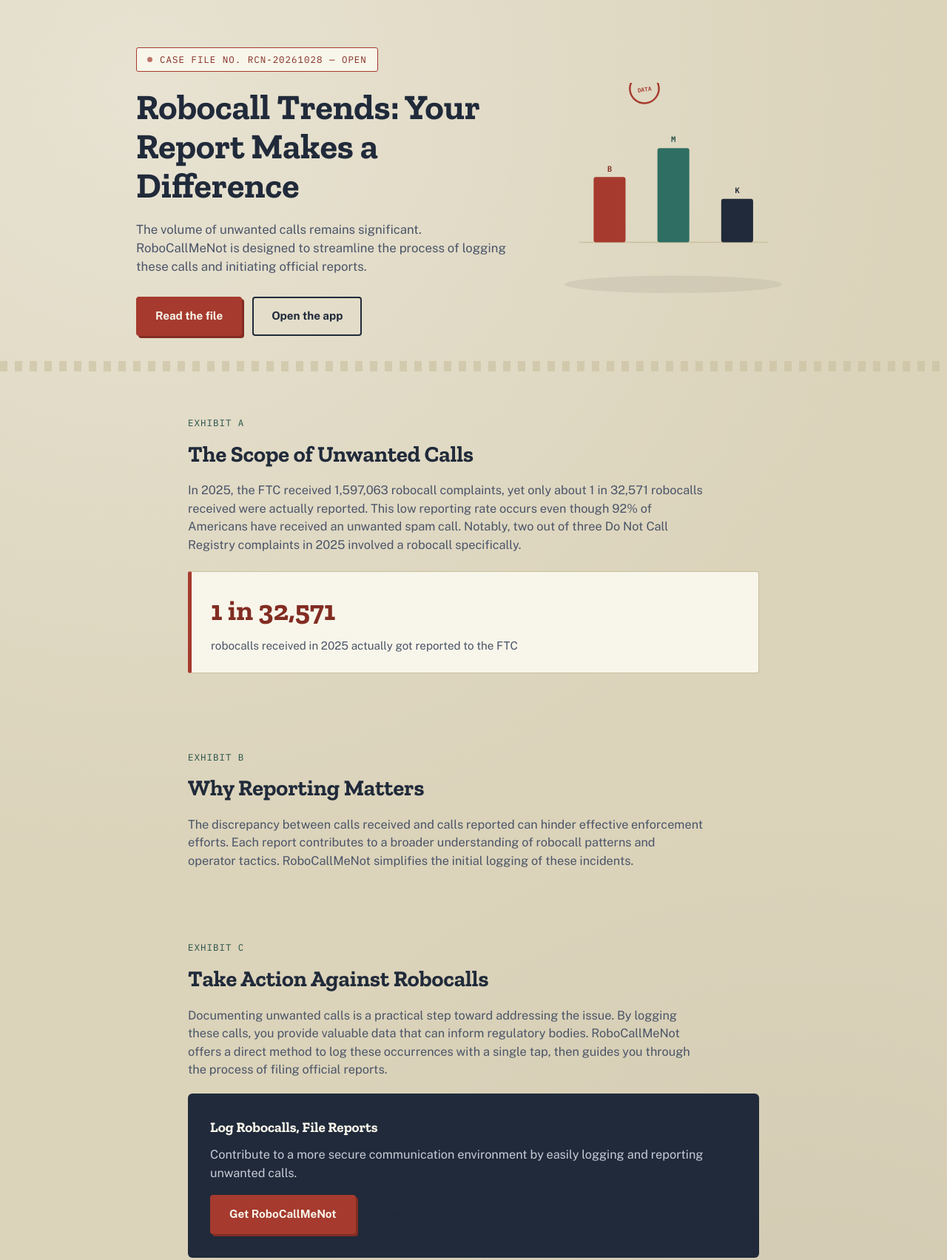
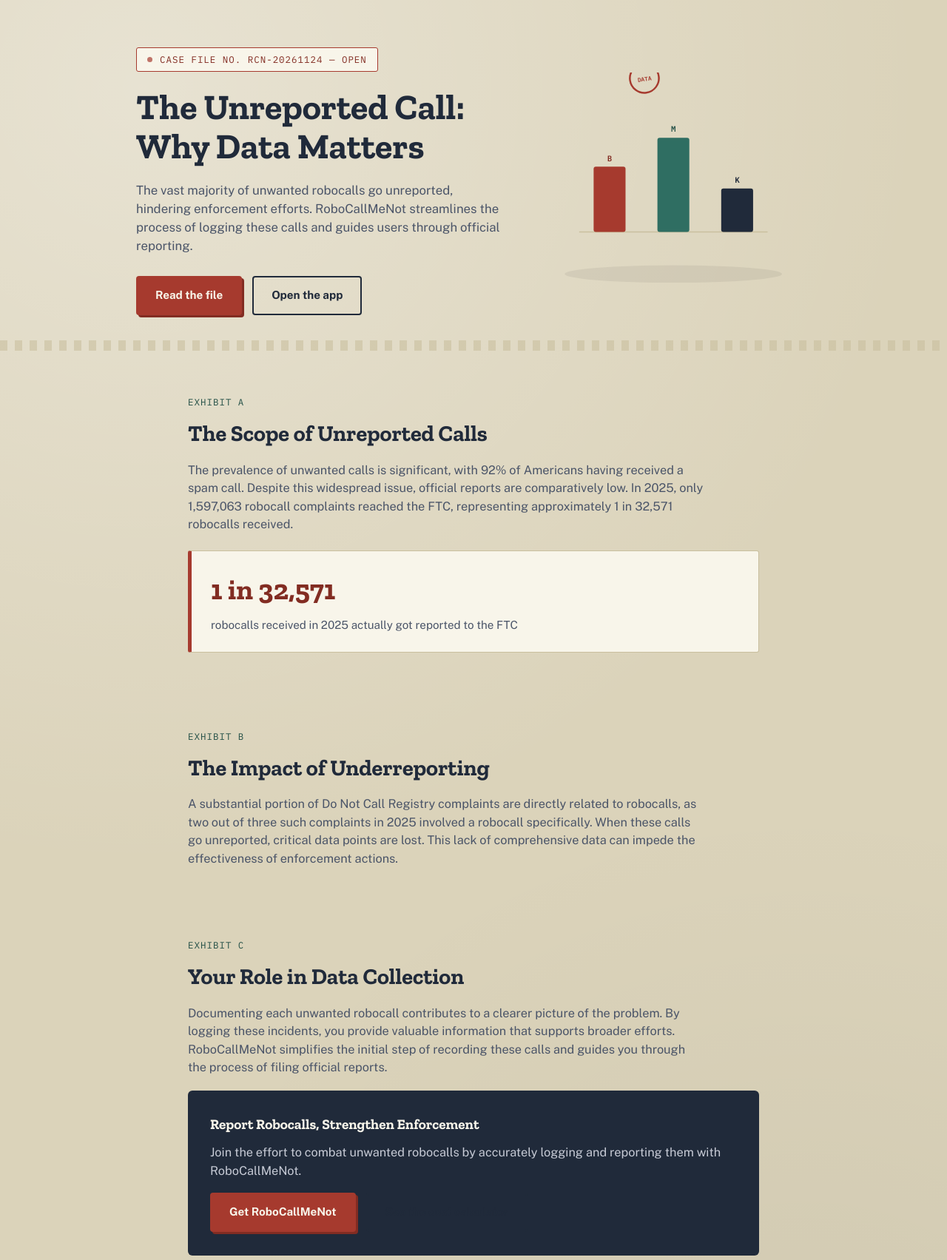
Before and after one commit to richardchitman-prog/racexpressshop-site, a plain HTML site: page blog/the-reports-that-never-get-filed.html in a window 1280 px wide. Shown: the part 63-1766 px from the top of the page at 74% size. Drawn offline with nearby package versions, Linux system fonts and the light colour scheme.

Commit message:
Auto-publish new blog post

```diff
--- a/blog/the-reports-that-never-get-filed.html
+++ b/blog/the-reports-that-never-get-filed.html
@@ -3,8 +3,8 @@
 <head>
 <meta charset="UTF-8">
 <meta name="viewport" content="width=device-width, initial-scale=1.0">
-<title>Robocall Reporting: Data, Action, and Your Role | RoboCallMeNot</title>
-<meta name="description" content="Robocalls are widespread. Understand the reporting landscape and how RoboCallMeNot simplifies logging and filing official reports.">
+<title>Reporting Robocalls: A Critical Step in Enforcement | RoboCallMeNot</title>
+<meta name="description" content="Understand the scale of unreported robocalls and how RoboCallMeNot assists in documenting and reporting these disruptive incidents.">
 <link rel="preconnect" href="https://fonts.googleapis.com">
 <link rel="preconnect" href="https://fonts.gstatic.com" crossorigin>
 <link href="https://fonts.googleapis.com/css2?family=Zilla+Slab:wght@400;600;700&family=Public+Sans:wght@400;500;600;700;800&family=IBM+Plex+Mono:wght@400;500;600&display=swap" rel="stylesheet">
@@ -123,9 +123,9 @@
 <header class="hero">
   <div class="hero-grid">
     <div>
-      <div class="eyebrow"><span class="dot"></span> Case File No. RCN-20261028 — Open</div>
-      <h1 class="headline">Robocall Trends: Your Report Makes a Difference</h1>
-      <p class="sub">The volume of unwanted calls remains significant. RoboCallMeNot is designed to streamline the process of logging these calls and initiating official reports.</p>
+      <div class="eyebrow"><span class="dot"></span> Case File No. RCN-20261124 — Open</div>
+      <h1 class="headline">The Unreported Call: Why Data Matters</h1>
+      <p class="sub">The vast majority of unwanted robocalls go unreported, hindering enforcement efforts. RoboCallMeNot streamlines the process of logging these calls and guides users through official reporting.</p>
       <div class="cta-row">
         <a href="#exhibit-a" class="btn btn-primary">Read the file</a>
         <a href="https://dancing-entremet-2f50e3.netlify.app" class="btn btn-ghost">Open the app</a>
@@ -154,8 +154,8 @@
   <section id="exhibit-a">
     <div class="wrap">
       <span class="exhibit-tag">Exhibit A</span>
-      <h2 class="section-title">The Scope of Unwanted Calls</h2>
-      <p>In 2025, the FTC received 1,597,063 robocall complaints, yet only about 1 in 32,571 robocalls received were actually reported. This low reporting rate occurs even though 92% of Americans have received an unwanted spam call. Notably, two out of three Do Not Call Registry complaints in 2025 involved a robocall specifically.</p>
+      <h2 class="section-title">The Scope of Unreported Calls</h2>
+      <p>The prevalence of unwanted calls is significant, with 92% of Americans having received a spam call. Despite this widespread issue, official reports are comparatively low. In 2025, only 1,597,063 robocall complaints reached the FTC, representing approximately 1 in 32,571 robocalls received.</p>
       <div class="stat-callout">
         <span class="num mono">1 in 32,571</span>
         <span class="lbl">robocalls received in 2025 actually got reported to the FTC</span>
@@ -166,19 +166,19 @@
   <section id="exhibit-b">
     <div class="wrap">
       <span class="exhibit-tag">Exhibit B</span>
-      <h2 class="section-title">Why Reporting Matters</h2>
-      <p>The discrepancy between calls received and calls reported can hinder effective enforcement efforts. Each report contributes to a broader understanding of robocall patterns and operator tactics. RoboCallMeNot simplifies the initial logging of these incidents.</p>
+      <h2 class="section-title">The Impact of Underreporting</h2>
+      <p>A substantial portion of Do Not Call Registry complaints are directly related to robocalls, as two out of three such complaints in 2025 involved a robocall specifically. When these calls go unreported, critical data points are lost. This lack of comprehensive data can impede the effectiveness of enforcement actions.</p>
     </div>
   </section>
 
   <section id="exhibit-c">
     <div class="wrap">
       <span class="exhibit-tag">Exhibit C</span>
-      <h2 class="section-title">Take Action Against Robocalls</h2>
-      <p>Documenting unwanted calls is a practical step toward addressing the issue. By logging these calls, you provide valuable data that can inform regulatory bodies. RoboCallMeNot offers a direct method to log these occurrences with a single tap, then guides you through the process of filing official reports.</p>
+      <h2 class="section-title">Your Role in Data Collection</h2>
+      <p>Documenting each unwanted robocall contributes to a clearer picture of the problem. By logging these incidents, you provide valuable information that supports broader efforts. RoboCallMeNot simplifies the initial step of recording these calls and guides you through the process of filing official reports.</p>
       <div class="callout">
-        <h3>Log Robocalls, File Reports</h3>
-        <p>Contribute to a more secure communication environment by easily logging and reporting unwanted calls.</p>
+        <h3>Report Robocalls, Strengthen Enforcement</h3>
+        <p>Join the effort to combat unwanted robocalls by accurately logging and reporting them with RoboCallMeNot.</p>
         <div class="cta-row">
           <a href="../robocallmenot.html" class="btn btn-primary">Get RoboCallMeNot</a>
           <a href="the-case-against-robocalls.html#exhibit-b" class="btn btn-ghost">See the cost calculator</a>
--- a/sitemap.xml
+++ b/sitemap.xml
@@ -366,6 +366,12 @@
     <changefreq>monthly</changefreq>
     <priority>0.7</priority>
   </url>
+  <url>
+    <loc>https://racexpressshop.netlify.app/blog/the-reports-that-never-get-filed.html</loc>
+    <lastmod>2026-11-24</lastmod>
+    <changefreq>monthly</changefreq>
+    <priority>0.7</priority>
+  </url>
   <!-- AUTO-SITEMAP-ENTRIES will be appended above this line by automation/generate_post.py -->
 <url>
   <loc>https://racexpressshop.netlify.app/welcome.html</loc>
```
Also changed, not shown: automation/state.json (+6 -1 lines), blog/index.html (+15 -0 lines).
